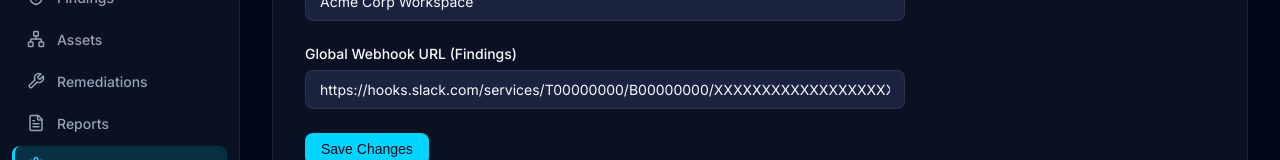
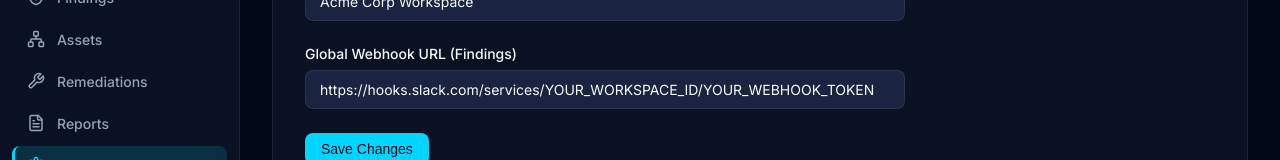
Before and after one commit to drinkwhy/aegis-Forge, a Next.js app in the folder apps/web/: page /dashboard/settings in a window 1280 px wide. Shown: the part 220-380 px from the top of the page. Built offline with nearby package versions, Linux system fonts and the light colour scheme; no server answers.

Commit message:
fix: sanitize mock Slack webhook URL placeholder

```diff
--- a/apps/web/src/app/dashboard/settings/page.tsx
+++ b/apps/web/src/app/dashboard/settings/page.tsx
@@ -43,7 +43,7 @@ export default function SettingsPage() {
               </div>
               <div>
                 <label style={{ display: 'block', fontSize: '14px', fontWeight: 500, marginBottom: '8px' }}>Global Webhook URL (Findings)</label>
-                <input type="text" className="input" defaultValue="https://hooks.slack.com/services/T00000000/B00000000/XXXXXXXXXXXXXXXXXXXXXXXX" />
+                <input type="text" className="input" defaultValue="https://hooks.slack.com/services/YOUR_WORKSPACE_ID/YOUR_WEBHOOK_TOKEN" />
               </div>
               <button className="btn btn-primary" style={{ width: 'fit-content' }}>Save Changes</button>
             </div>
```
